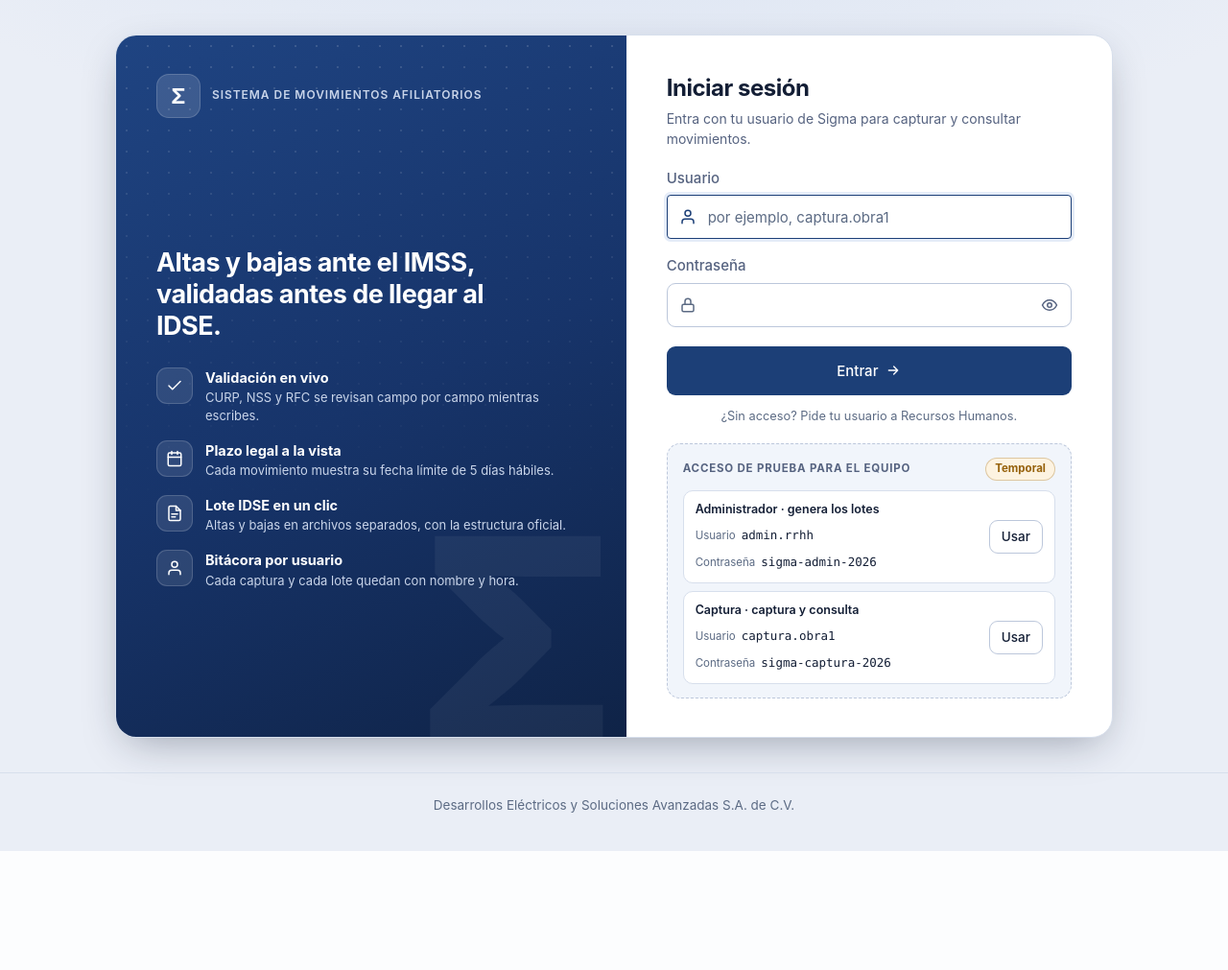
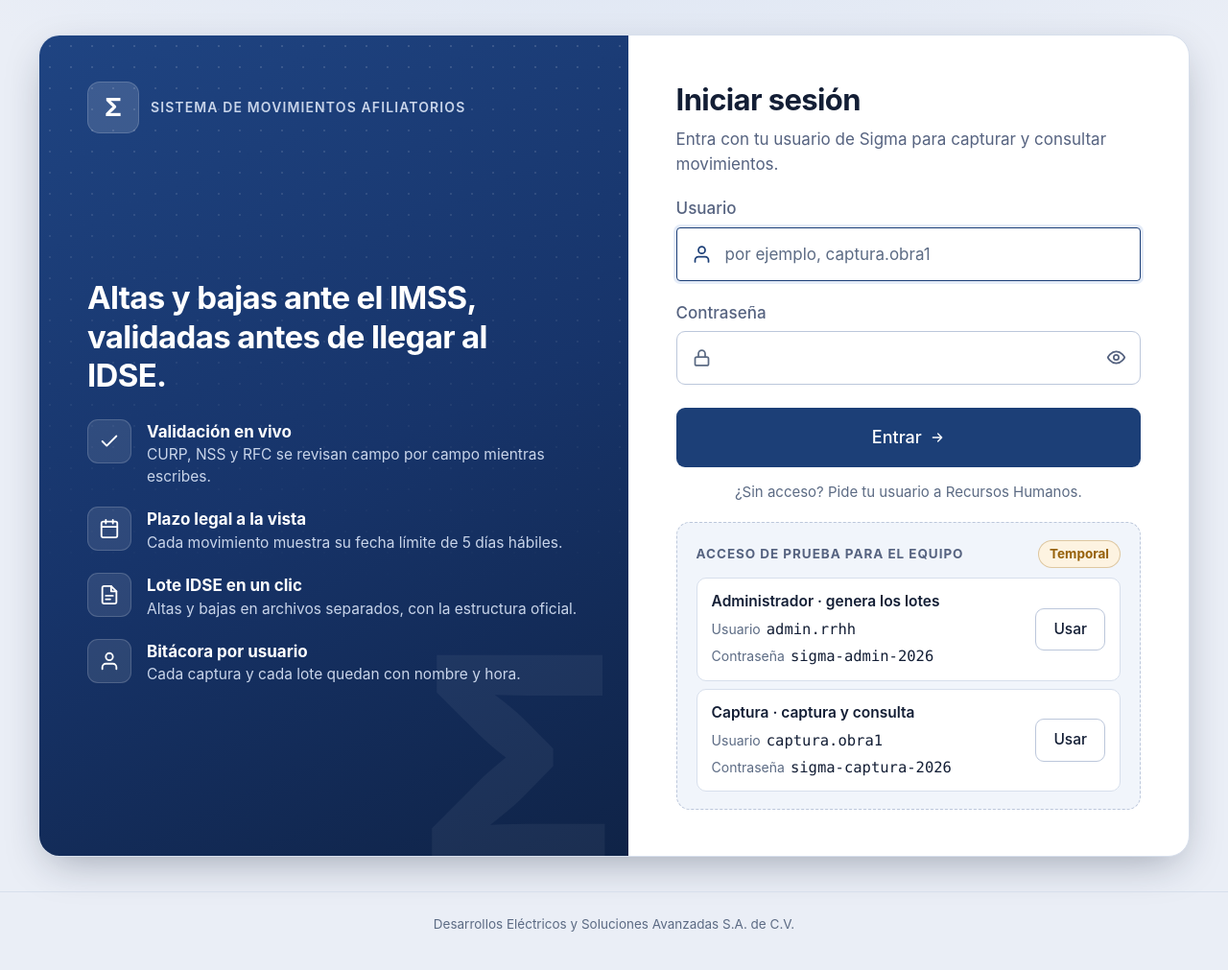
Before and after one commit to rkiverr/sigma-imss, a Python web app: template sigma/templates/login.html in a window 1280 px wide. Shown: the part 84-1095 px from the top of the page at 96% size. Before the commit the page ends 971 px from the top, so only its background shows below. Run offline with Jinja, Linux system fonts and the light colour scheme; the template is opened without the code that fills it, so the values that code supplies are empty.

Commit message:
Interfaz: inicio de sesión con letras más grandes
- estilos.css: tarjeta de 1200 px, lema de 33, campos de 56 px con letra
  de 17, botón de 18 y recuadro de accesos de prueba a 15.5 px.

Co-Authored-By: Claude Sonnet 5.5 <noreply@anthropic.com>

```diff
--- a/sigma/static/css/estilos.css
+++ b/sigma/static/css/estilos.css
@@ -825,7 +825,7 @@ dialog::backdrop { background: rgba(8, 16, 12, .55); backdrop-filter: blur(2px);
 }
 
 .acceso {
-  width: min(1040px, 100%);
+  width: min(1200px, 100%);
   display: grid;
   grid-template-columns: 1.05fr 1fr;
   background: var(--superficie);
@@ -841,7 +841,7 @@ dialog::backdrop { background: rgba(8, 16, 12, .55); backdrop-filter: blur(2px);
   display: flex;
   flex-direction: column;
   gap: 22px;
-  padding: 40px 42px;
+  padding: 48px 50px;
   background: var(--login-panel);
   color: var(--login-texto);
   overflow: hidden;
@@ -873,83 +873,85 @@ dialog::backdrop { background: rgba(8, 16, 12, .55); backdrop-filter: blur(2px);
 
 .acceso-marca-encabezado { display: flex; align-items: center; gap: 12px; }
 .acceso-logo {
-  width: 46px; height: 46px;
+  width: 54px; height: 54px;
   flex-shrink: 0;
   display: grid;
   place-items: center;
   border-radius: 13px;
   background: rgba(255, 255, 255, .14);
   border: 1px solid var(--login-panel-borde);
-  font-size: 22px;
+  font-size: 26px;
   font-weight: 700;
 }
 .acceso-antetitulo {
   margin: 0;
-  font-size: 12px;
+  font-size: 14px;
   font-weight: 600;
   letter-spacing: .08em;
   text-transform: uppercase;
   color: var(--login-texto-suave);
 }
 .acceso-lema {
-  font-size: 27px;
+  font-size: 33px;
   font-weight: 700;
   line-height: 1.22;
   letter-spacing: -.02em;
-  max-width: 20ch;
+  max-width: 22ch;
 }
 
 /* El lema y las ventajas se centran juntos en el espacio que deja el logo. */
 .acceso-lema { margin-top: auto; }
-.ventajas { list-style: none; margin: 4px 0 auto; padding: 0; display: grid; gap: 16px; }
-.ventajas li { display: grid; grid-template-columns: 38px 1fr; gap: 13px; align-items: start; }
+.ventajas { list-style: none; margin: 4px 0 auto; padding: 0; display: grid; gap: 20px; }
+.ventajas li { display: grid; grid-template-columns: 46px 1fr; gap: 16px; align-items: start; }
 .ventaja-icono {
-  width: 38px; height: 38px;
+  width: 46px; height: 46px;
   display: grid;
   place-items: center;
   border-radius: 11px;
   background: rgba(255, 255, 255, .1);
   border: 1px solid var(--login-panel-borde);
 }
-.ventaja-icono svg { width: 18px; height: 18px; }
-.ventajas strong { display: block; font-size: 14.5px; font-weight: 650; }
-.ventajas li > div > span { display: block; font-size: 13px; line-height: 1.45; color: var(--login-texto-suave); }
+.ventaja-icono svg { width: 22px; height: 22px; }
+.ventajas strong { display: block; font-size: 17px; font-weight: 650; }
+.ventajas li > div > span { display: block; font-size: 15.5px; line-height: 1.45; color: var(--login-texto-suave); }
 
 .acceso-formulario {
   display: flex;
   flex-direction: column;
   justify-content: center;
-  gap: 18px;
-  padding: 40px 42px;
+  gap: 20px;
+  padding: 48px 50px;
 }
-.acceso-titulos h2 { font-size: 24px; font-weight: 700; letter-spacing: -.02em; }
-.acceso-titulos p { margin: 6px 0 0; font-size: 14px; color: var(--texto-suave); }
+.acceso-titulos h2 { font-size: 31px; font-weight: 700; letter-spacing: -.02em; }
+.acceso-titulos p { margin: 8px 0 0; font-size: 17px; color: var(--texto-suave); }
 .acceso-formulario .resumen-errores,
-.acceso-formulario .aviso-montos { margin: 0; }
+.acceso-formulario .aviso-montos { margin: 0; font-size: 15.5px; }
+.acceso-formulario .resumen-errores { font-size: 16.5px; }
+.acceso-formulario .campo label { font-size: 17px; }
 
-.formulario-login { display: flex; flex-direction: column; gap: 16px; }
+.formulario-login { display: flex; flex-direction: column; gap: 20px; }
 
 .campo-icono { position: relative; }
 .campo-icono > svg {
   position: absolute;
-  left: 13px;
+  left: 16px;
   top: 50%;
   transform: translateY(-50%);
-  width: 18px; height: 18px;
+  width: 21px; height: 21px;
   color: var(--texto-tenue);
   pointer-events: none;
   transition: color var(--transicion);
 }
 .campo-icono:focus-within > svg { color: var(--acento); }
-.campo-icono input { height: 46px; padding-left: 42px; font-size: 15px; }
-.campo-icono input[name="contrasena"] { padding-right: 48px; }
+.campo-icono input { height: 56px; padding-left: 50px; font-size: 17px; }
+.campo-icono input[name="contrasena"] { padding-right: 56px; }
 
 .ver-contrasena {
   position: absolute;
   right: 6px;
   top: 50%;
   transform: translateY(-50%);
-  width: 34px; height: 34px;
+  width: 40px; height: 40px;
   display: grid;
   place-items: center;
   border: 0;
@@ -960,20 +962,20 @@ dialog::backdrop { background: rgba(8, 16, 12, .55); backdrop-filter: blur(2px);
   transition: background var(--transicion), color var(--transicion);
 }
 .ver-contrasena:hover { background: var(--superficie-2); color: var(--texto); }
-.ver-contrasena svg { width: 18px; height: 18px; }
+.ver-contrasena svg { width: 21px; height: 21px; }
 .ver-contrasena .icono-ojo-cerrado,
 .ver-contrasena[aria-pressed="true"] .icono-ojo { display: none; }
 .ver-contrasena[aria-pressed="true"] .icono-ojo-cerrado { display: block; }
 
-.boton-bloque { width: 100%; margin-top: 4px; padding: 13px 18px; font-size: 15px; }
+.boton-bloque { width: 100%; margin-top: 4px; padding: 16px 18px; font-size: 18px; }
 .boton-bloque svg { transition: transform var(--transicion); }
 .boton-bloque:hover svg { transform: translateX(3px); }
 
-.acceso-ayuda { margin: -6px 0 0; text-align: center; font-size: 12.8px; color: var(--texto-tenue); }
+.acceso-ayuda { margin: -6px 0 0; text-align: center; font-size: 15px; color: var(--texto-tenue); }
 
 /* Acceso de prueba (temporal, se quita junto con su bloque en login.html). */
 .credenciales-prueba {
-  padding: 14px 16px;
+  padding: 18px 20px;
   border: 1px dashed var(--borde-fuerte);
   border-radius: 14px;
   background: var(--superficie-2);
@@ -987,19 +989,19 @@ dialog::backdrop { background: rgba(8, 16, 12, .55); backdrop-filter: blur(2px);
 }
 .credenciales-encabezado p {
   margin: 0;
-  font-size: 11.5px;
+  font-size: 13.5px;
   font-weight: 650;
   letter-spacing: .07em;
   text-transform: uppercase;
   color: var(--texto-suave);
 }
 .etiqueta-temporal {
-  padding: 2px 9px;
+  padding: 3px 11px;
   border-radius: 999px;
   border: 1px solid color-mix(in srgb, var(--aviso) 30%, transparent);
   background: var(--aviso-fondo);
   color: var(--aviso);
-  font-size: 11.5px;
+  font-size: 13.5px;
   font-weight: 650;
 }
 .credenciales-prueba ul { list-style: none; margin: 0; padding: 0; display: grid; gap: 8px; }
@@ -1007,28 +1009,29 @@ dialog::backdrop { background: rgba(8, 16, 12, .55); backdrop-filter: blur(2px);
   display: flex;
   align-items: center;
   gap: 12px;
-  padding: 9px 12px;
+  padding: 12px 15px;
   border: 1px solid var(--borde);
   border-radius: 10px;
   background: var(--superficie);
 }
 .credencial-datos { flex: 1; min-width: 0; }
-.credencial-rol { display: block; font-size: 12.5px; font-weight: 600; }
+.credencial-rol { display: block; font-size: 15.5px; font-weight: 600; }
 .credenciales-prueba dl { display: flex; flex-wrap: wrap; gap: 2px 14px; margin: 3px 0 0; }
 .credenciales-prueba dl div { display: flex; align-items: baseline; gap: 6px; }
-.credenciales-prueba dt { font-size: 11.5px; color: var(--texto-tenue); }
+.credenciales-prueba dt { font-size: 14px; color: var(--texto-tenue); }
 .credenciales-prueba dd { margin: 0; }
-.credenciales-prueba code { font-family: var(--mono); font-size: 12.5px; color: var(--texto); white-space: nowrap; }
+.credenciales-prueba code { font-family: var(--mono); font-size: 15.5px; color: var(--texto); white-space: nowrap; }
 
 /* Los botones que solo sirven con JavaScript empiezan ocultos; las clases de
    botón definen "display", así que el atributo hidden necesita su propia regla. */
 .ver-contrasena[hidden],
 .credenciales-prueba [hidden] { display: none; }
+.credenciales-prueba .boton-chico { padding: 9px 18px; font-size: 15.5px; }
 
 @media (max-width: 860px) {
-  .acceso { grid-template-columns: 1fr; max-width: 560px; }
+  .acceso { grid-template-columns: 1fr; max-width: 640px; }
   .acceso-marca { padding: 30px 28px; gap: 18px; }
-  .acceso-lema { font-size: 22px; max-width: none; }
+  .acceso-lema { font-size: 27px; max-width: none; }
   .ventajas { grid-template-columns: 1fr 1fr; margin-top: 4px; }
   .acceso-formulario { padding: 32px 28px; }
 }
@@ -1038,7 +1041,7 @@ dialog::backdrop { background: rgba(8, 16, 12, .55); backdrop-filter: blur(2px);
   .acceso { border-radius: 18px; }
   .acceso-marca { padding: 24px 20px; }
   .acceso-marca::after { font-size: 200px; right: 0; bottom: -40px; }
-  .acceso-lema { font-size: 19px; }
+  .acceso-lema { font-size: 23px; }
   .ventajas { display: none; }
   .acceso-formulario { padding: 26px 20px; }
   .credenciales-prueba { padding: 12px; }
```
Also changed, not shown: Obsidian/log.md (+6 -0 lines), Obsidian/wiki/modulos/modulo-interfaz.md (+6 -0 lines).
